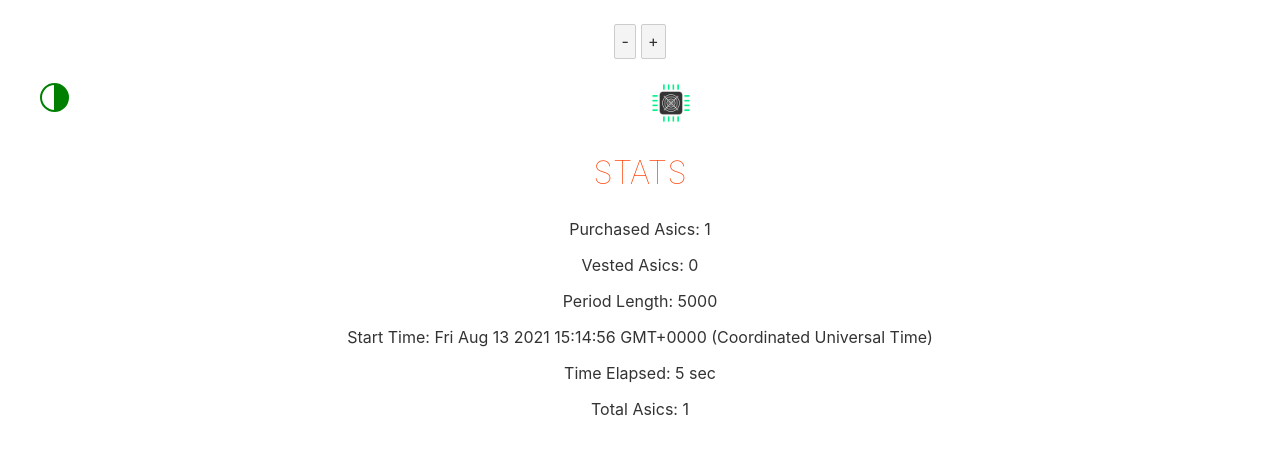
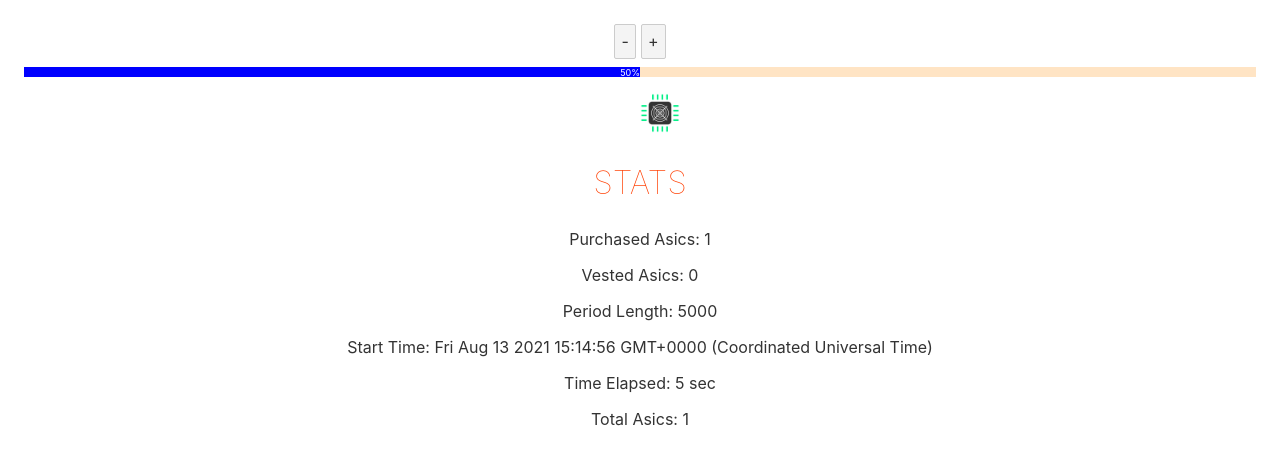
Before and after one commit to esaounkine/cloudmining-demo, a Svelte app: page / in a window 1280 px wide. Shown: the top 464 px of the page. Built offline with nearby package versions, Linux system fonts and the light colour scheme; the HTML template or start-up script is replaced by a standard one.

Commit message:
Update the period progress indicator

```diff
--- a/src/components/period/Period.svelte
+++ b/src/components/period/Period.svelte
@@ -3,57 +3,35 @@ import { VESTING_PERIOD } from "../../state/reducers";
 
   import { state } from "../../state/state";
 
-  const getParticle = (remainder: number) => {
-    console.log(remainder);
-    return remainder <= 10
-      ? "ten"
-      : remainder <= 25
-      ? "twentyfive"
-      : remainder <= 50
-      ? "fifty"
-      : remainder <= 75
-      ? "seventyfive"
-      : "onehundred";
-  };
+  $: progress = Math.round(($state.timeElapsed % VESTING_PERIOD) / VESTING_PERIOD * 100);
 </script>
 
-<pie class={getParticle(($state.timeElapsed % VESTING_PERIOD) / VESTING_PERIOD * 100)} />
+<!-- <pie class={} /> -->
+<div class="outer">
+    <div class="inner" style="width: {progress}%;">
+        <div class="progress">{progress}%</div>
+    </div>
+</div>
 
 <style>
-  pie {
-    width: 25px;
-    height: 25px;
-    display: block;
-    border-radius: 50%;
-    background-color: green;
-    border: 2px solid green;
-    float: left;
-    margin: 1em;
-  }
-
-  .ten {
-    background-image: linear-gradient(126deg, transparent 50%, white 50%),
-      linear-gradient(90deg, white 50%, transparent 50%);
-  }
-
-  .twentyfive {
-    background-image: linear-gradient(180deg, transparent 50%, white 50%),
-      linear-gradient(90deg, white 50%, transparent 50%);
-  }
-
-  .fifty {
-    background-image: linear-gradient(90deg, white 50%, transparent 50%);
-  }
-
-  /* Slices greater than 50% require first gradient
-   to be transparent -> green */
-
-  .seventyfive {
-    background-image: linear-gradient(180deg, transparent 50%, green 50%),
-      linear-gradient(90deg, white 50%, transparent 50%);
-  }
-
-  .onehundred {
-    background-image: none;
-  }
+    .outer {
+        height: 10px;
+        background-color: bisque;
+        position: relative;
+        font-size: 9px;
+        text-align: center;
+    }
+    .inner {
+        position: absolute;
+        width: 0;
+        height: 100%;
+        left: 0;
+        background-color: blue;
+    }
+    .progress {
+        position: absolute;
+        right: 0;
+        color: white;
+        z-index: 100;
+    }
 </style>
```
